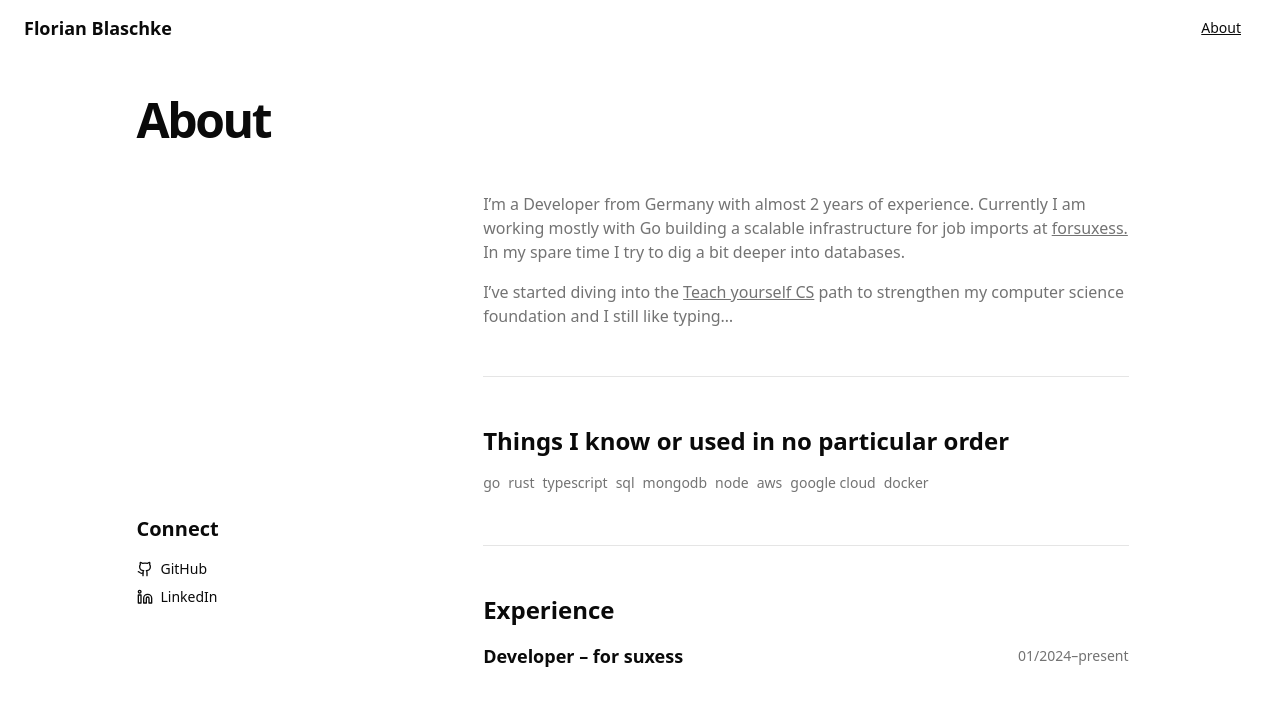
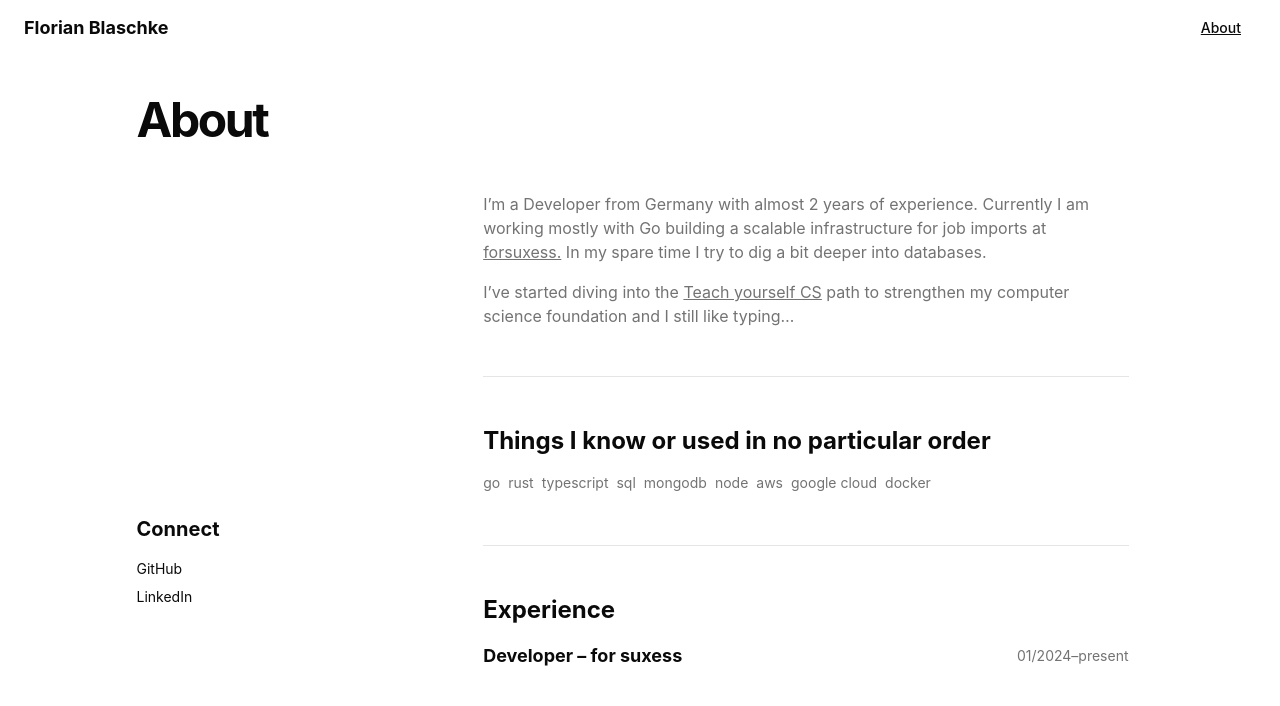
Before and after one commit to florianblaschke/homepage, a SvelteKit app: page /about in a window 1280 px wide. Shown: the top 706 px of the page. Built offline with nearby package versions, Linux system fonts and the light colour scheme.

Commit message:
update deps, remove icons

```diff
--- a/pnpm-workspace.yaml
+++ b/pnpm-workspace.yaml
@@ -2,3 +2,7 @@
   '@tailwindcss/oxide': true
   esbuild: true
   sharp: false
+minimumReleaseAgeExclude:
+  - '@lucide/svelte@1.27.0'
+  - globals@17.8.0
+  - tailwind-variants@3.3.0
--- a/src/routes/about/+page.svelte
+++ b/src/routes/about/+page.svelte
@@ -1,6 +1,5 @@
 <script lang="ts">
 	import { Separator } from '$lib/components/ui/separator';
-	import { Github, Linkedin } from '@lucide/svelte';
 	import { formatDistanceToNow } from 'date-fns';
 
 	const experience: {
@@ -55,7 +54,6 @@
 							target="_blank"
 							rel="noopener noreferrer"
 						>
-							<Github class="mr-2 h-4 w-4" />
 							GitHub
 						</a>
 						<a
@@ -64,7 +62,6 @@
 							target="_blank"
 							rel="noopener noreferrer"
 						>
-							<Linkedin class="mr-2 h-4 w-4" />
 							LinkedIn
 						</a>
 					</div>
```
Also changed, not shown: package.json (+26 -26 lines), 1 other file (tests, documents, lock files or other folders).
